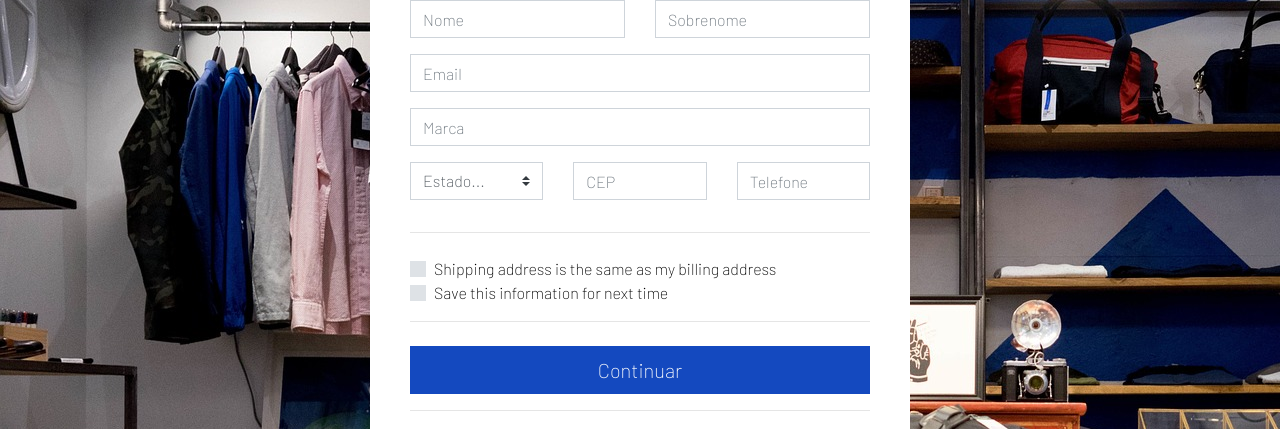
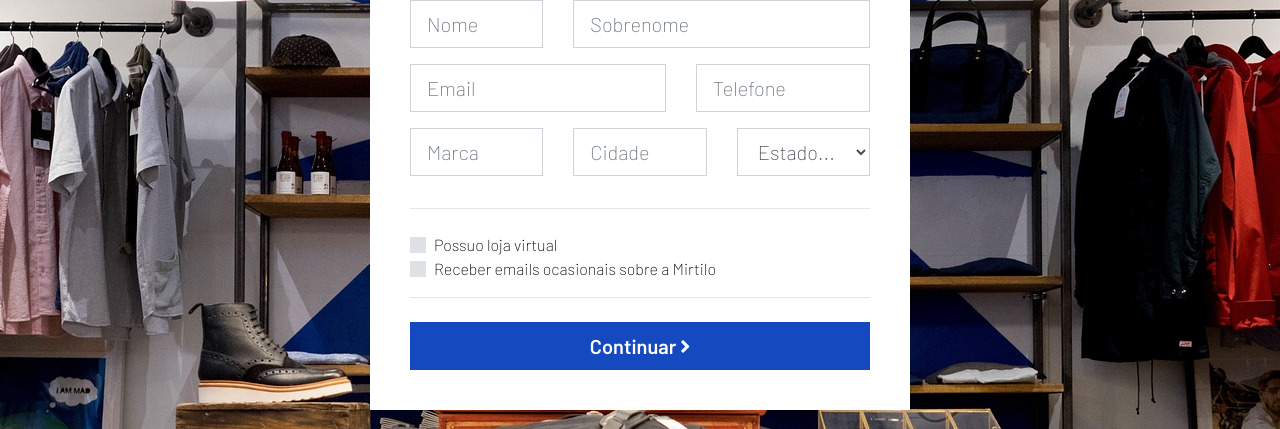
Before and after one commit to ianzitow/mirtilo-landing-brands, a website: page index.html in a window 1280 px wide. Shown: the part 280-709 px from the top of the page. Drawn offline with nearby package versions, Linux system fonts and the light colour scheme.

Commit message:
Adds validation for forms.

```diff
--- a/index.html
+++ b/index.html
@@ -15,6 +15,7 @@
   <link rel="stylesheet" href="css/normalize.css">
   <link rel="stylesheet" href="css/main.css">
   <link rel="stylesheet" href="dist/css/custom.css">
+  <link rel="stylesheet" href="https://use.fontawesome.com/releases/v5.5.0/css/all.css" integrity="sha384-B4dIYHKNBt8Bc12p+WXckhzcICo0wtJAoU8YZTY5qE0Id1GSseTk6S+L3BlXeVIU" crossorigin="anonymous">
 </head>
 
 <body class="background-fashion">
@@ -38,70 +39,96 @@
         <h2 class="mb-3">Venda na Mirtilo</h2>
         <form class="needs-validation" novalidate="">
           <div class="row">
-            <div class="col-md-6 mb-3">
-              <input type="text" class="form-control" id="firstName" placeholder="Nome" value="" required="">
+            <div class="col-md-4 mb-3">
+              <input type="text" class="form-control form-control-lg" id="firstName" placeholder="Nome" value="" required="">
               <div class="invalid-feedback">
-                Valid first name is required.
+                Nome é obrigatório.
               </div>
             </div>
-            <div class="col-md-6 mb-3">
-              <input type="text" class="form-control" id="lastName" placeholder="Sobrenome" value="" required="">
+            <div class="col-md-8 mb-3">
+              <input type="text" class="form-control form-control-lg" id="lastName" placeholder="Sobrenome" value="" required="">
               <div class="invalid-feedback">
-                Valid last name is required.
+                Sobrenome é obrigatório.
               </div>
             </div>
           </div>
 
-          <div class="mb-3">
-            <input type="email" class="form-control" id="email" placeholder="Email">
-            <div class="invalid-feedback">
-              Please enter a valid email address for shipping updates.
+          <div class="row">
+            <div class="col-md-7 mb-3">
+              <input type="email" class="form-control form-control-lg" id="email" placeholder="Email" required>
+              <div class="invalid-feedback">
+                Email é obrigatório.
+              </div>
             </div>
-          </div>
-
-          <div class="mb-3">
-            <input type="text" class="form-control" id="address2" placeholder="Marca">
+            <div class="col-md-5 mb-3">
+              <input type="text" class="form-control form-control-lg" id="phone" placeholder="Telefone" required="">
+              <div class="invalid-feedback">
+                Telefone é obrigatório.
+              </div>
+            </div>
           </div>
 
           <div class="row">
             <div class="col-md-4 mb-3">
-              <select class="custom-select d-block w-100" id="state" required="">
-                <option value="">Estado...</option>
-                <option>California</option>
-              </select>
+              <input type="text" class="form-control form-control-lg" id="address2" placeholder="Marca" required>
               <div class="invalid-feedback">
-                Please provide a valid state.
+                Marca é obrigatória.
               </div>
             </div>
             <div class="col-md-4 mb-3">
-              <input type="text" class="form-control" id="zip" placeholder="CEP" required="">
+              <input type="text" class="form-control form-control-lg" id="zip" placeholder="Cidade" required="">
               <div class="invalid-feedback">
-                Zip code required.
+                Cidade é obrigatório.
               </div>
             </div>
             <div class="col-md-4 mb-3">
-              <input type="text" class="form-control" id="phone" placeholder="Telefone" required="">
-              <div class="invalid-feedback">
-                Please enter your shipping address.
+                <select class="form-control form-control-lg" id="state" required="">
+                  <option value="" disabled selected hidden>Estado...</option>
+                  <option value="AC">AC</option>
+                  <option value="AL">AL</option>
+                  <option value="AP">AP</option>
+                  <option value="AM">AM</option>
+                  <option value="BA">BA</option>
+                  <option value="CE">CE</option>
+                  <option value="DF">DF</option>
+                  <option value="ES">ES</option>
+                  <option value="GO">GO</option>
+                  <option value="MA">MA</option>
+                  <option value="MT">MT</option>
+                  <option value="MS">MS</option>
+                  <option value="MG">MG</option>
+                  <option value="PA">PA</option>
+                  <option value="PB">PB</option>
+                  <option value="PR">PR</option>
+                  <option value="PE">PE</option>
+                  <option value="PI">PI</option>
+                  <option value="RJ">RJ</option>
+                  <option value="RN">RN</option>
+                  <option value="RS">RS</option>
+                  <option value="RO">RO</option>
+                  <option value="RR">RR</option>
+                  <option value="SC">SC</option>
+                  <option value="SP">SP</option>
+                  <option value="SE">SE</option>
+                  <option value="TO">TO</option>
+                </select>
+                <div class="invalid-feedback">
+                  Por favor, selecione o estado de sua marca.
+                </div>
               </div>
-            </div>
           </div>
           <hr class="mb-4">
           <div class="custom-control custom-checkbox">
             <input type="checkbox" class="custom-control-input" id="same-address">
-            <label class="custom-control-label" for="same-address">Shipping address is the same as my billing address</label>
+            <label class="custom-control-label" for="same-address">Possuo loja virtual</label>
           </div>
           <div class="custom-control custom-checkbox">
             <input type="checkbox" class="custom-control-input" id="save-info">
-            <label class="custom-control-label" for="save-info">Save this information for next time</label>
+            <label class="custom-control-label" for="save-info">Receber emails ocasionais sobre a Mirtilo</label>
           </div>
 
           <hr class="mb-4">
-          <button class="btn btn-primary btn-lg btn-block" type="submit">Continuar <i class="ic-icon ic-icon-arrow-right-small-bold"></i></button>
-
-          <hr class="mb-4">
-          <a href="http://api.whatsapp.com/send?phone=5561996251919" target="_blank">
-          <button class="btn btn-secondary btn-lg btn-block" type="submit">Contatar no WhatsApp <i class="fab fa-whatsapp"></i></button></a>
+          <button class="btn btn-primary btn-lg btn-block" type="submit">Continuar <i class="fas fa-angle-right"></i></button>
         </form>
       </div>
     </div>
@@ -184,7 +211,8 @@
 <div class="container">
   <div class="row">
     <div class="col-md-6 offset-md-3">
-      <button class="btn btn-secondary btn-lg btn-block">Começar <i class="ic-icon ic-icon-arrow-right-small-bold"></i></button>
+      <a href="http://api.whatsapp.com/send?phone=5561996251919" target="_blank">
+      <button class="btn btn-secondary btn-lg btn-block" type="submit">Contatar no WhatsApp <i class="fab fa-whatsapp"></i></button></a>
     </div>
   </div>
 </div>
@@ -201,6 +229,7 @@
   <script src="js/vendor/modernizr-3.6.0.min.js"></script>
   <script src="https://code.jquery.com/jquery-3.3.1.min.js" integrity="sha256-FgpCb/KJQlLNfOu91ta32o/NMZxltwRo8QtmkMRdAu8=" crossorigin="anonymous"></script>
   <script>window.jQuery || document.write('<script src="js/vendor/jquery-3.3.1.min.js"><\/script>')</script>
+  <script src="https://cdnjs.cloudflare.com/ajax/libs/jquery.mask/1.14.15/jquery.mask.min.js"></script>
   <script src="js/plugins.js"></script>
   <script src="js/main.js"></script>
 
@@ -210,6 +239,38 @@
     ga('create', 'UA-XXXXX-Y', 'auto'); ga('send', 'pageview')
   </script>
   <script src="https://www.google-analytics.com/analytics.js" async defer></script>
+  <script>
+    $(document).ready(function(){
+      var options =  {
+        onKeyPress: function(phone, e, field, options) {
+          var masks = ['(00) 0000-0000', '(00) 00000-0000'];
+          var mask = (phone.length >= 14) ? masks[1] : masks[0];
+          $('#phone').mask(mask, options);
+      }};
+
+      $('#phone').mask('(00) 0000-0000', options);
+    });
+  </script>
+  <script>
+    // Example starter JavaScript for disabling form submissions if there are invalid fields
+    (function() {
+      'use strict';
+      window.addEventListener('load', function() {
+        // Fetch all the forms we want to apply custom Bootstrap validation styles to
+        var forms = document.getElementsByClassName('needs-validation');
+        // Loop over them and prevent submission
+        var validation = Array.prototype.filter.call(forms, function(form) {
+          form.addEventListener('submit', function(event) {
+            if (form.checkValidity() === false) {
+              event.preventDefault();
+              event.stopPropagation();
+            }
+            form.classList.add('was-validated');
+          }, false);
+        });
+      }, false);
+    })();
+    </script>
 </body>
 
 </html>
--- a/package.json
+++ b/package.json
@@ -20,6 +20,7 @@
     "autoprefixer": "^9.3.1",
     "bootstrap": "^4.1.3",
     "chokidar-cli": "^1.2.1",
+    "jquery-mask-plugin": "^1.14.15",
     "node-sass-chokidar": "^1.3.4",
     "npm-run-all": "^4.1.3",
     "postcss-cli": "^6.0.1"
--- a/scss/custom.scss
+++ b/scss/custom.scss
@@ -82,7 +82,6 @@ $body-color: $black;
 $font-family-sans-serif:      'Barlow', -apple-system, BlinkMacSystemFont, "Segoe UI", Roboto, "Helvetica Neue", Arial, sans-serif, "Apple Color Emoji", "Segoe UI Emoji", "Segoe UI Symbol", "Noto Color Emoji" !default;
 
 @import "../../node_modules/bootstrap/scss/bootstrap";
-@import "../node_modules/@fortawesome/fontawesome-free/scss/fontawesome.scss";
 @import url('https://fonts.googleapis.com/css?family=Barlow:200,600');
 
 .form-control:focus {
@@ -90,12 +89,16 @@ $font-family-sans-serif:      'Barlow', -apple-system, BlinkMacSystemFont, "Sego
     box-shadow: 0 0 0 0.2rem rgba(23, 237, 143, 0.25);
 }
 
+.btn {
+    font-weight: 600;
+}
+
 .navbar-brand {
     margin: 60px auto;
 }
 
 .background-fashion {
-    background: url('../../img/store-984393_1920.jpg') no-repeat;
+    background: url('../../img/store-984393_1920.jpg') no-repeat top center;
 }
 
 .form-container {
```
Also changed, not shown: dist/css/custom.css, img/store-984393_1920_compressed.jpg (added), 2 other files.
